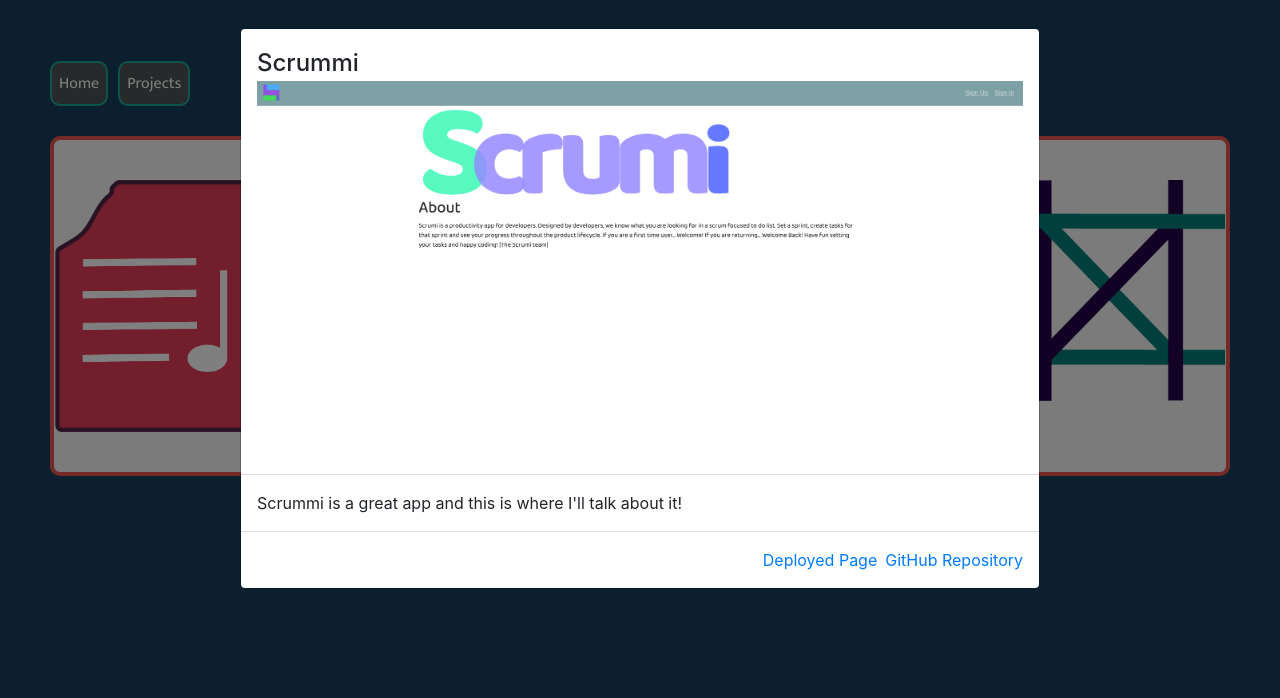
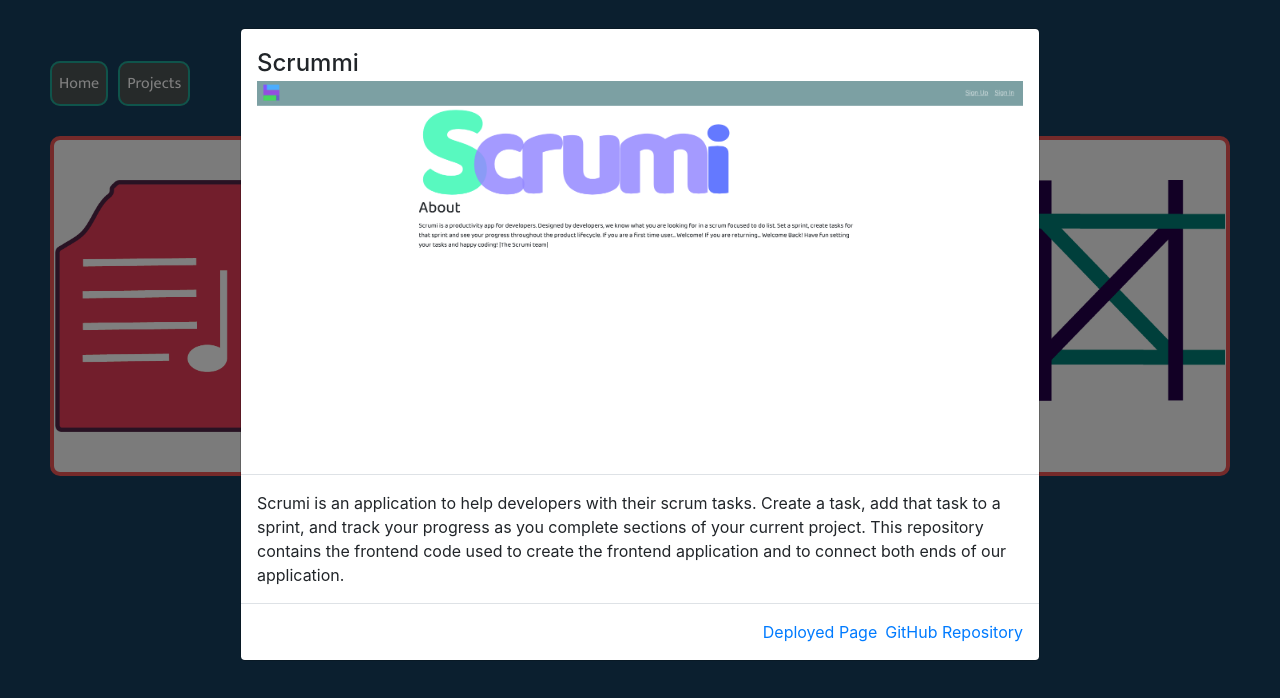
Before and after one commit to ehdavison/ehdavison.github.io, a React (Create React App) app: page /projects in a window 1280 px wide. Both pictures are taken after a click on the picture 460 px from the left and 305 px from the top of the page. Shown: the top 698 px of the page. Built offline with nearby package versions, Linux system fonts and the light colour scheme.

Commit message:
prework commit

```diff
--- a/src/components/Projects.js
+++ b/src/components/Projects.js
@@ -25,6 +25,8 @@ function Projects() {
 
     return (
       <div className="project-container">
+
+        {/* Repertoire Modal */}
         <Modal size="lg" show={repShow} onHide={() => setRepShow(false)}>
           <Modal.Header className="project-modal">
             <Modal.Title>Repertoire</Modal.Title>
@@ -37,28 +39,32 @@ function Projects() {
           </Modal.Footer>
         </Modal>
 
+        {/* Scrumi Modal */}
         <Modal size="lg" show={scrumShow} onHide={() => setScrumShow(false)}>
           <Modal.Header className="project-modal">
             <Modal.Title>Scrummi</Modal.Title>
             <img className="project-screenshot" alt="repertoire-screenshot" src={scrumiSS}></img>
           </Modal.Header>
-          <Modal.Body>Scrummi is a great app and this is where I'll talk about it!</Modal.Body>
+          <Modal.Body>Scrumi is an application to help developers with their scrum tasks. Create a task, add that task to a sprint, and track your progress as you complete sections of your current project. This repository contains the frontend code used to create the frontend application and to connect both ends of our application.</Modal.Body>
           <Modal.Footer>
             <a  className="project-link" rel="noreferrer noopener" target="_blank" href="https://pojo-boys.github.io/Scrumi/#/">Deployed Page</a>
             <a className="project-link" rel="noreferrer noopener" target="_blank" href="https://github.com/Pojo-boys/Scrumi">GitHub Repository</a>
           </Modal.Footer>
         </Modal>
 
+        {/* Grocery Modal */}
         <Modal show={groShow} onHide={() => setGroShow(false)}>
           <Modal.Header closeButton>
             <Modal.Title>Grocery</Modal.Title>
           </Modal.Header>
           <Modal.Body>Grocery is a great app and this is where I'll talk about it!</Modal.Body>
           <Modal.Footer>
-            I can write here too!
+            <a  className="project-link" rel="noreferrer noopener" target="_blank" href="https://pojo-boys.github.io/Scrumi/#/">Deployed Page</a>
+            <a className="project-link" rel="noreferrer noopener" target="_blank" href="https://github.com/Pojo-boys/Scrumi">GitHub Repository</a>
           </Modal.Footer>
         </Modal>
 
+        {/* Tic-Tac-Toe Modal */}
         <Modal show={ticShow} onHide={() => setTicShow(false)}>
           <Modal.Header closeButton>
             <Modal.Title>Tic-Tac-Toe</Modal.Title>
```
Also changed, not shown: 1 other file (tests, documents, lock files or other folders).
